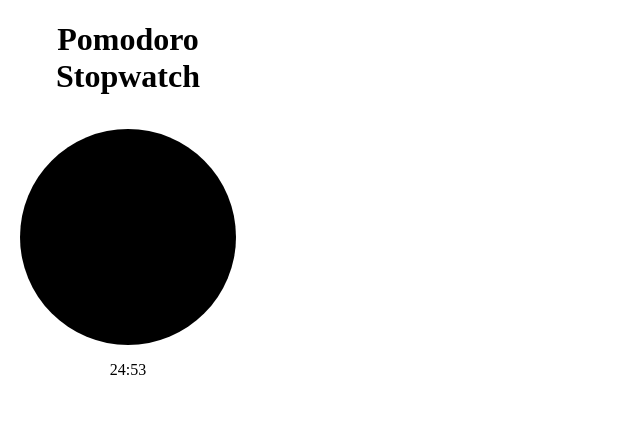
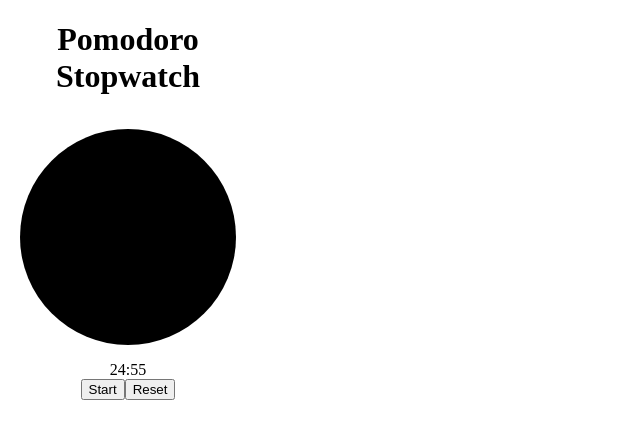
Before and after one commit to mchun228/Pomodoro-Chrome-Extension, a React (Create React App) app: page / in a window 1280 px wide. Shown: the top 438 px of the page, without its empty margins (0-640 px from the left). Built offline with nearby package versions, Linux system fonts and the light colour scheme; the HTML template or start-up script is replaced by a standard one.

Commit message:
added resume and reset button

```diff
--- a/src/App.tsx
+++ b/src/App.tsx
@@ -5,6 +5,7 @@ function App() {
 
 
   const [timeLeft, setTimeLeft] = React.useState(25 * 60);
+  const [isActive, setActive] = React.useState(false);
   useEffect(() => {
     // Update the timer every second
     const timer = setInterval(() => {
@@ -26,6 +27,14 @@ function App() {
     return `${minutes}:${seconds < 10 ? '0' : ''}${seconds}`;
   };
 
+  const toggleTimer = () => {
+    setActive(!isActive);
+  };
+
+  const resetTimer = () => {
+    setTimeLeft(25 * 60);
+    setActive(false);
+  };
   return (
     <div className="App">
       <h1>Pomodoro Stopwatch</h1>
@@ -39,6 +48,12 @@ function App() {
           {format(timeLeft)}
         </span>
       </div>
+      <div>
+        <button onClick={toggleTimer}>
+          {isActive ? 'Pause' : 'Start'}
+        </button>
+        <button onClick={resetTimer}>Reset</button>
+      </div>
     </div>
   );
 }
```
